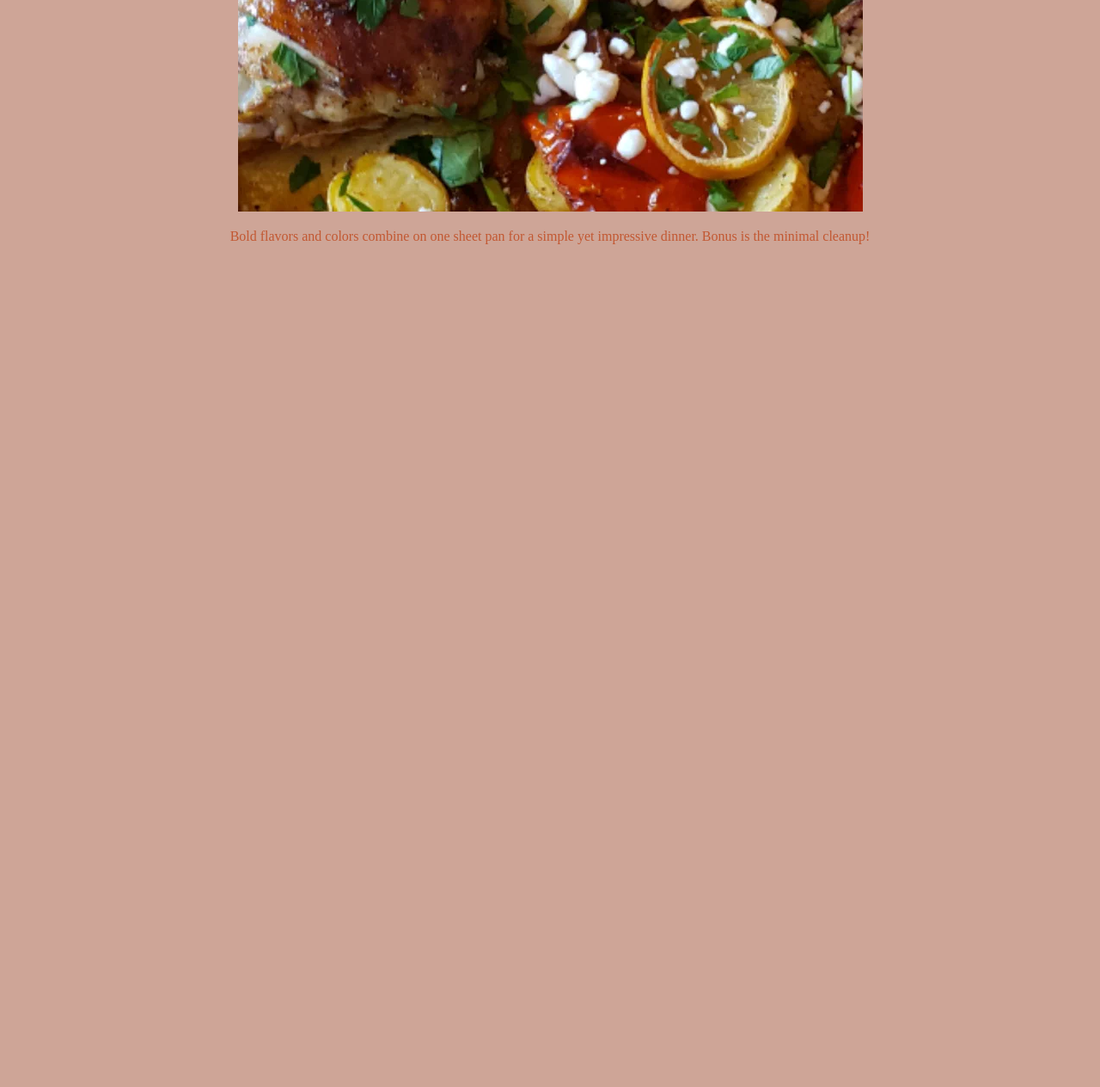
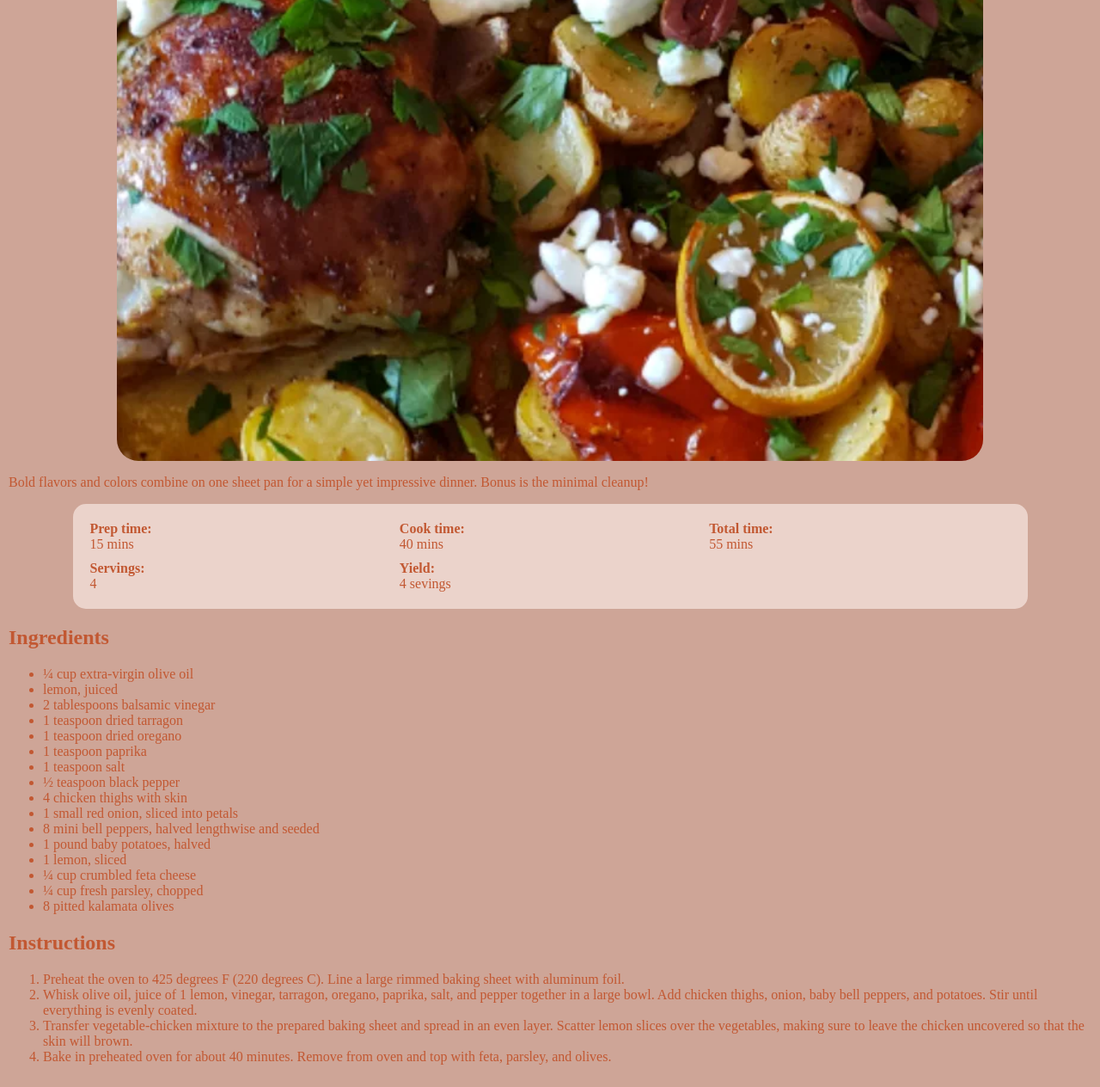
Before and after one commit to Naseef03/recipes, a plain HTML site: page recipe/mediterranean-chicken/mediterranean-chicken.html in a window 1280 px wide. Shown: the part 634-1898 px from the top of the page at 86% size. Before the commit the page ends 934 px from the top, so only its background shows below. Drawn offline with Linux system fonts and the light colour scheme.

```diff
--- a/recipe/mediterranean-chicken/mediterranean-chicken.html
+++ b/recipe/mediterranean-chicken/mediterranean-chicken.html
@@ -3,7 +3,7 @@
 <head>
     <meta charset="UTF-8">
     <title>Mediterranean Chicken Sheet Pan Dinner</title>
-    <link rel="stylesheet" href="mediterranean-chicken.css">
+    <link rel="stylesheet" href="../recipe-style.css">
 </head>
 <body>
     <header>
@@ -18,6 +18,77 @@
             Bold flavors and colors combine on one sheet pan for a simple yet
             impressive dinner. Bonus is the minimal cleanup!
         </p>
+
+        <div class="info">
+            <div>
+                <strong>Prep time:</strong><br>
+                <span>15 mins</span>
+            </div>
+            <div>
+                <strong>Cook time:</strong><br>
+                <span>40 mins</span>
+            </div>
+            <div>
+                <strong>Total time:</strong><br>
+                <span>55 mins</span>
+            </div>
+            <div>
+                <strong>Servings:</strong><br>
+                <span>4</span>
+            </div>
+            <div>
+                <strong>Yield:</strong><br>
+                <span>4 sevings</span>
+            </div>
+        </div>
+
+        <div class="ingredients">
+            <h2>Ingredients</h2>
+            <ul>
+                <li>¼ cup extra-virgin olive oil</li>
+                <li>lemon, juiced</li>
+                <li>2 tablespoons balsamic vinegar</li>
+                <li>1 teaspoon dried tarragon</li>
+                <li>1 teaspoon dried oregano</li>
+                <li>1 teaspoon paprika</li>
+                <li>1 teaspoon salt</li>
+                <li>½ teaspoon black pepper</li>
+                <li>4 chicken thighs with skin</li>
+                <li>1 small red onion, sliced into petals</li>
+                <li>8 mini bell peppers, halved lengthwise and seeded</li>
+                <li>1 pound baby potatoes, halved</li>
+                <li>1 lemon, sliced</li>
+                <li>¼ cup crumbled feta cheese</li>
+                <li>¼ cup fresh parsley, chopped</li>
+                <li>8 pitted kalamata olives</li>
+            </ul>
+        </div>
+
+        <div class="instructions">
+            <h2>Instructions</h2>
+            <ol>
+                <li>
+                    Preheat the oven to 425 degrees F (220 degrees C). Line a
+                    large rimmed baking sheet with aluminum foil.
+                </li>
+                <li>
+                    Whisk olive oil, juice of 1 lemon, vinegar, tarragon,
+                    oregano, paprika, salt, and pepper together in a large
+                    bowl. Add chicken thighs, onion, baby bell peppers, and
+                    potatoes. Stir until everything is evenly coated.
+                </li>
+                <li>
+                    Transfer vegetable-chicken mixture to the prepared baking
+                    sheet and spread in an even layer. Scatter lemon slices
+                    over the vegetables, making sure to leave the chicken
+                    uncovered so that the skin will brown.
+                </li>
+                <li>
+                    Bake in preheated oven for about 40 minutes. Remove from
+                    oven and top with feta, parsley, and olives.
+                </li>
+            </ol>
+        </div>
     </main>
 
 </body>
--- a/recipe/mediterranean-chicken/mediterranean-chicken.css
+++ b/recipe/recipe-style.css
@@ -3,8 +3,11 @@
     padding: 0;
     background-color: rgb(206, 165, 151);
     color: rgb(194, 88, 50);
-    text-align: center;
   }
+
+h1 {
+  text-align: center;
+}
 
   header {
     background-color: orangered;
@@ -25,6 +28,24 @@
 
   /*  */
 
+main {
+    padding: 10px;
+}
+
 img {
+    width: 80%;
+    margin: auto;
+    display: block;
+    border-radius: 25px;
+}
 
+.info {
+    display: grid;
+    grid-template: 1fr 1fr / 1fr 1fr 1fr;
+    gap: 10px;
+    width: 85%;
+    margin: auto;
+    background-color: rgb(235, 211, 203);
+    padding: 20px;
+    border-radius: 15px;
 }
--- a/style.css
+++ b/style.css
@@ -33,6 +33,7 @@
   border-radius: 25px;
   text-align: center;
   color: rgb(228, 101, 59);
+  margin-bottom: 50px;
 }
 
 img {
```
Also changed, not shown: index.html (+8 -0 lines), recipe/chicken-torilla-soup/chicken-tortilla-soup.html (added, +91 -0 lines), recipe/chicken-torilla-soup/chicken-tortilla-soup.png (added).
